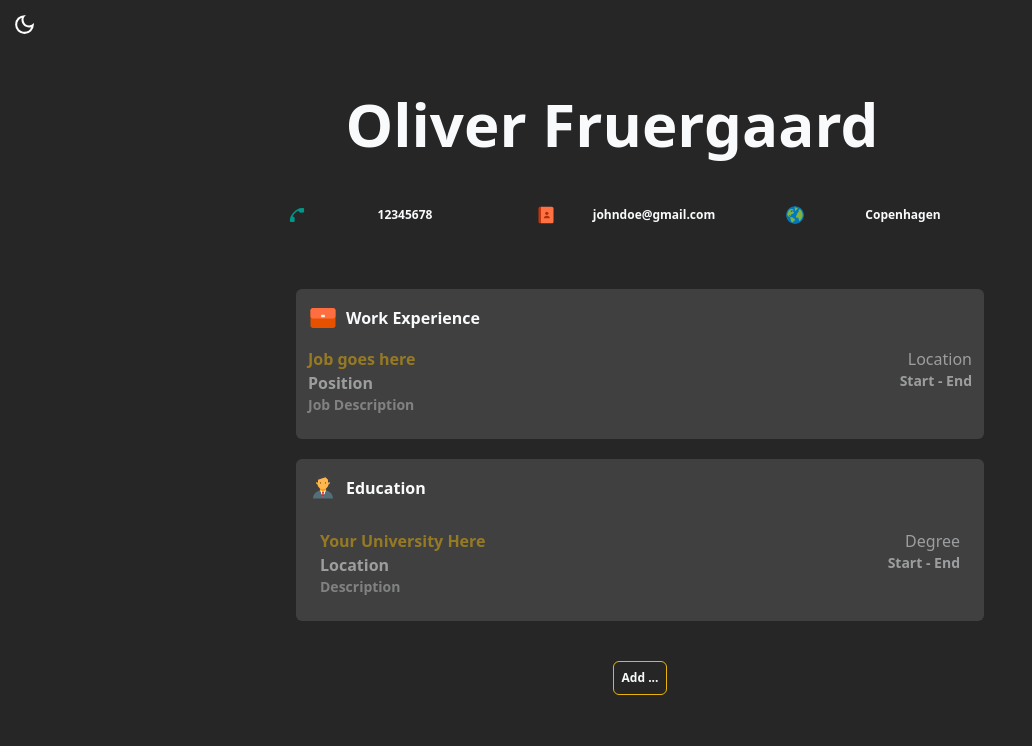
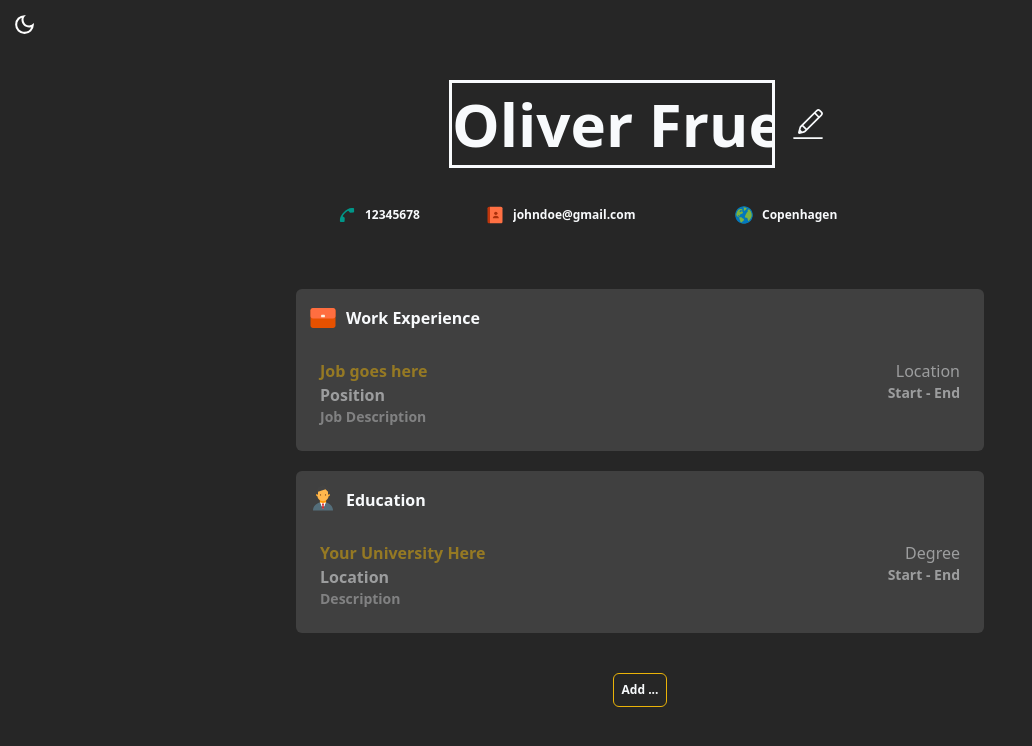
Before and after one commit to ofgaard/build-a-resume, a React (Vite) app: page / in a window 1280 px wide. Both pictures are taken after a click on the button 914 px from the left and 103 px from the top of the page. Shown: the top 746 px of the page, without its empty margins (0-1032 px from the left). Built offline with nearby package versions, Linux system fonts and the light colour scheme.

Commit message:
minor styling on Experience component

```diff
--- a/src/App.jsx
+++ b/src/App.jsx
@@ -61,8 +61,8 @@ function App() {
         <div
           className={`print:bg-slate-50 h-screen flex overflow-auto flex-col print:text-black font-semibold p-10 min-w-96 max-w-3xl mx-auto ${
             darkMode
-              ? "text-slate-50 bg-neutral-800 transition-colors duration-300 before:bg-neutral-200"
-              : "bg-neutral-200 transition-colors duration-300 before:bg-neutral-800 text-slate-800"
+              ? "text-slate-50 bg-neutral-800 transition-colors ease-in duration-300 before:bg-neutral-200"
+              : "bg-neutral-200 transition-colors ease-in duration-300 before:bg-neutral-800 text-slate-800"
           }`}
         >
           <ContactInfo edit={edit} toggleEdit={toggleEdit}></ContactInfo>
--- a/src/ContactInfo.jsx
+++ b/src/ContactInfo.jsx
@@ -58,11 +58,11 @@ const ContactInfo = ({ edit, toggleEdit }) => {
       ) : (
         <div className="flex flex-col items-center mb-10">
           <div className="flex gap-4">
-            <h1 className="text-5xl md:text-6xl font-extrabold text-center">
+            <h1 className="text-5xl md:text-6xl font-extrabold">
               <input
                 type="text"
                 name="name"
-                className="bg-transparent text-center"
+                className="bg-transparent text-center max-w-xs outline"
                 value={contacts.name}
                 placeholder={contacts.name}
                 onChange={handleInputChange}
@@ -80,7 +80,7 @@ const ContactInfo = ({ edit, toggleEdit }) => {
                 <input
                   type="text"
                   name="phone"
-                  className="bg-transparent text-center"
+                  className="bg-transparent max-w-20"
                   value={contacts.phone}
                   placeholder={contacts.phone}
                   onChange={handleInputChange}
@@ -92,7 +92,7 @@ const ContactInfo = ({ edit, toggleEdit }) => {
               <input
                 type="text"
                 name="email"
-                className="bg-transparent text-center"
+                className="bg-transparent"
                 value={contacts.email}
                 placeholder={contacts.email}
                 onChange={handleInputChange}
@@ -103,7 +103,7 @@ const ContactInfo = ({ edit, toggleEdit }) => {
               <input
                 type="text"
                 name="location"
-                className="bg-transparent text-center"
+                className="bg-transparent"
                 value={contacts.location}
                 placeholder={contacts.location}
                 onChange={handleInputChange}
--- a/src/Experience.jsx
+++ b/src/Experience.jsx
@@ -362,7 +362,7 @@ const Experience = ({
           </div>
         )}{" "}
         {experience.length === 0 && add !== 2 && (
-          <div className="mt-4 pb-3 opacity-50">
+          <div className="mt-4 p-3 opacity-50">
             <div className="flex justify-between">
               <h1
                 className={`font-extrabold ${
```
